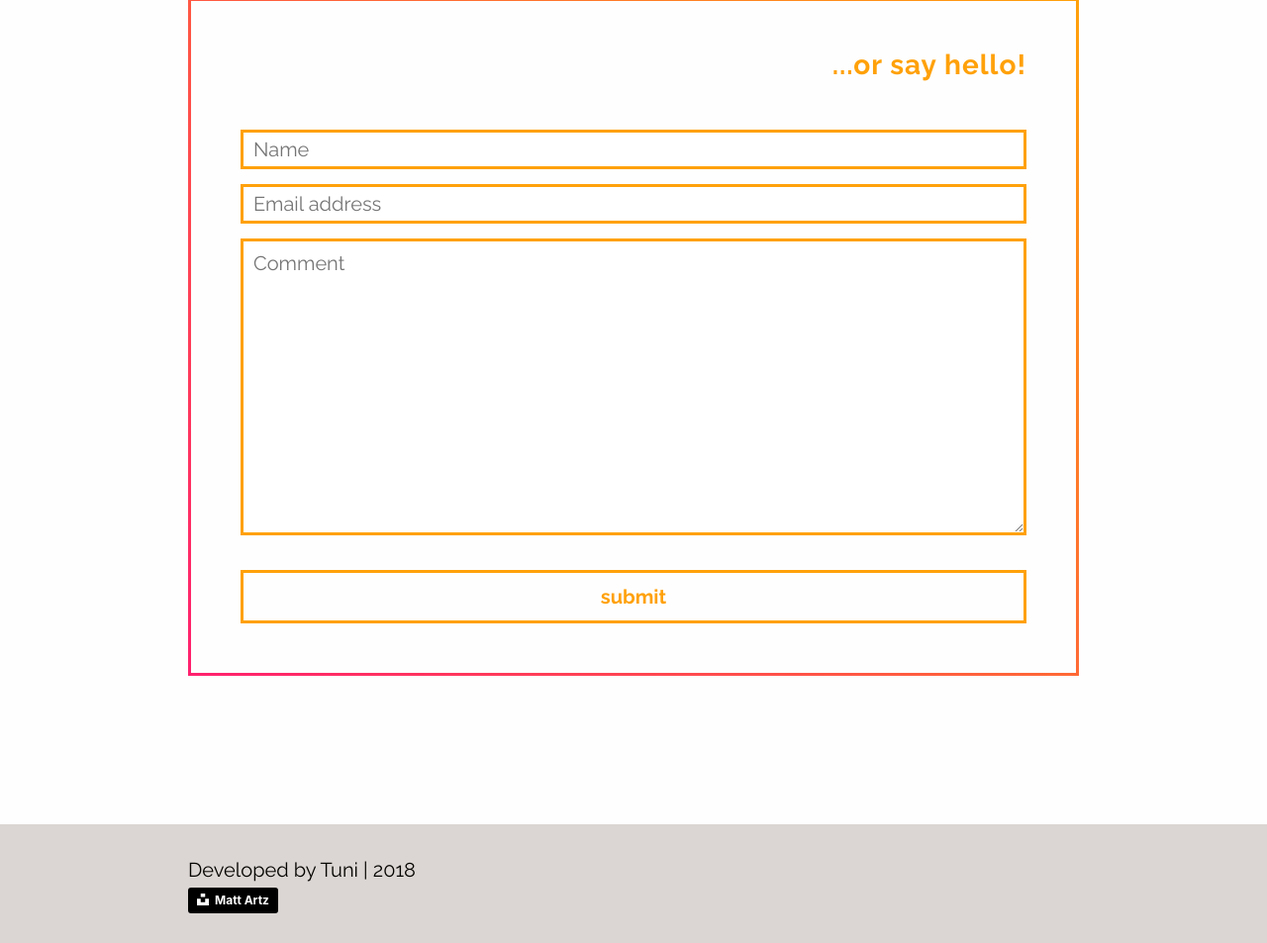
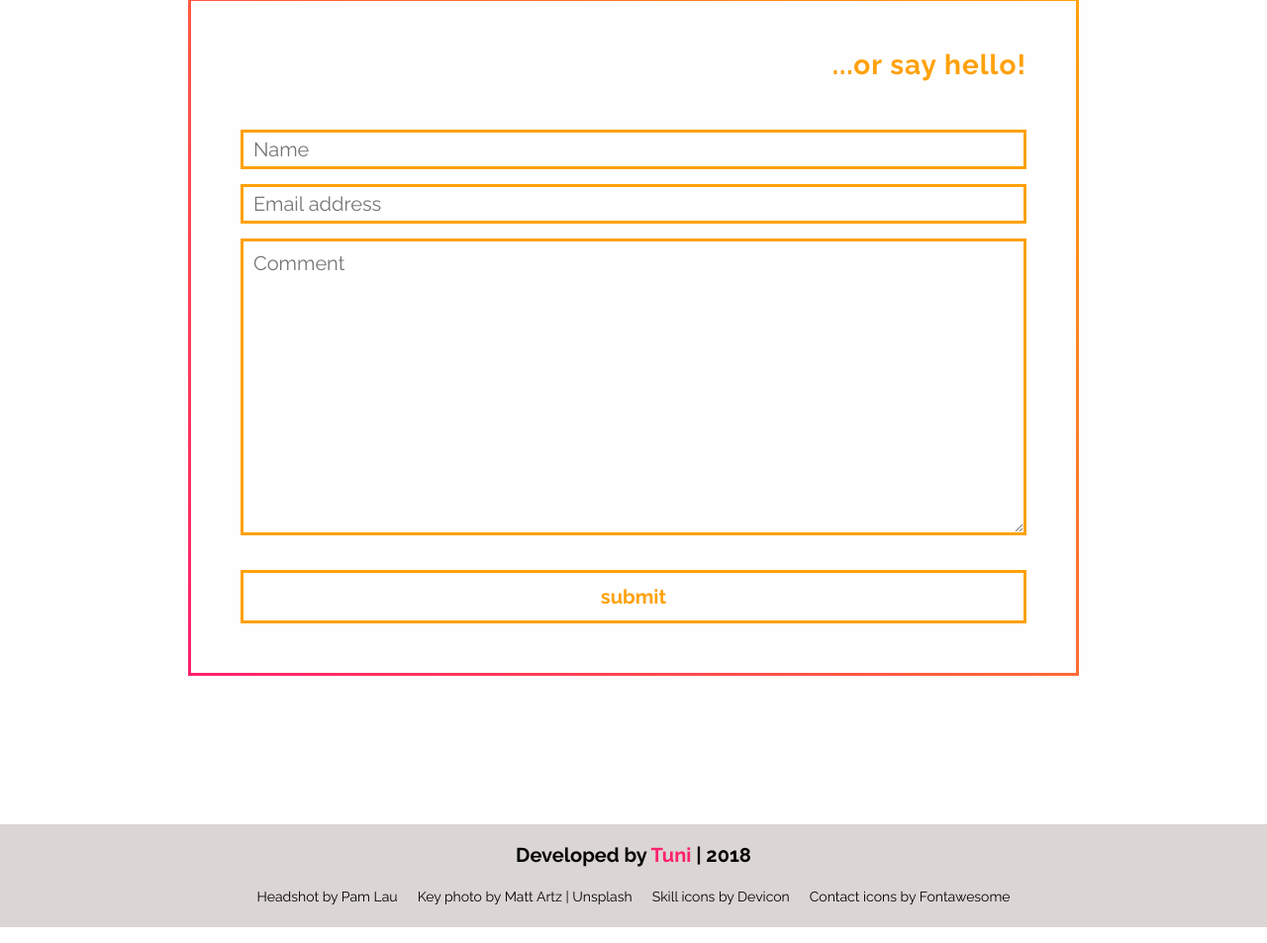
Before and after one commit to tunimosmann/portfolio, a plain HTML site: page index.html in a window 1280 px wide. Shown: the part 3027-3980 px from the top of the page at 99% size. Drawn offline with Linux system fonts and the light colour scheme.

Commit message:
footer ok, working on work :key:

```diff
--- a/index.html
+++ b/index.html
@@ -335,17 +335,16 @@
 <!-- FOOTER START -->
 <footer class="footer">
     <div class="footer__wrapper wrapper">
-        <p class="footer__text">Developed by Tuni | 2018</p>
+        <p class="footer__text footer__text--bigger">Developed by <span class="footer__span">Tuni</span> | 2018</p>
 
         <div class="footer__credits">
-            <a style="background-color:black;color:white;text-decoration:none;padding:4px 6px;font-family:-apple-system, BlinkMacSystemFont, &quot;San Francisco&quot;, &quot;Helvetica Neue&quot;, Helvetica, Ubuntu, Roboto, Noto, &quot;Segoe UI&quot;, Arial, sans-serif;font-size:12px;font-weight:bold;line-height:1.2;display:inline-block;border-radius:3px"
-                href="https://unsplash.com/@mattartz?utm_medium=referral&amp;utm_campaign=photographer-credit&amp;utm_content=creditBadge"
-                target="_blank" rel="noopener noreferrer" title="Download free do whatever you want high-resolution photos from Matt Artz"><span
-                    style="display:inline-block;padding:2px 3px"><svg xmlns="http://www.w3.org/2000/svg" style="height:12px;width:auto;position:relative;vertical-align:middle;top:-2px;fill:white"
-                        viewBox="0 0 32 32">
-                        <title>unsplash-logo</title>
-                        <path d="M10 9V0h12v9H10zm12 5h10v18H0V14h10v9h12v-9z"></path>
-                    </svg></span><span style="display:inline-block;padding:2px 3px">Matt Artz</span></a>
+            <p class="footer__text">Headshot by <a href="https://pamlau.com/" class="footer__link" target="_blank">Pam Lau</a></p>
+
+            <p class="footer__text">Key photo by <a href="https://unsplash.com/photos/pY_AZJfdbHQ" class="footer__link" target="_blank">Matt Artz | Unsplash</a></p>
+
+            <p class="footer__text">Skill icons by <a href="http://konpa.github.io/devicon/" class="footer__link" target="_blank">Devicon</a></p>
+
+            <p class="footer__text">Contact icons by <a href="https://fontawesome.com/" class="footer__link" target="_blank">Fontawesome</a></p>
         </div>
     </div>
 </footer>
--- a/styles/partials/_footer.scss
+++ b/styles/partials/_footer.scss
@@ -1,6 +1,29 @@
 .footer {
     background: $backgroundSecondary;
     &__wrapper {
-        padding: 30px 0;
+        padding: 15px 0;
+    }
+    &__text {
+        font-size: 1.4rem;
+        text-align: center;
+        padding: 0 10px;
+        &--bigger {
+            font-size: 2rem;
+            font-weight: 700;
+            margin-bottom: 10px;
+        }
+    }
+    &__span {
+        color: $colorAccent;
+    }
+    &__credits {
+        display: flex;
+        flex-wrap: wrap;
+        justify-content: center;
+    }
+    &__link {
+        display: inline;
+        margin: 0;
+        padding: 0;
     }
 }
```
Also changed, not shown: styles/style.css.
